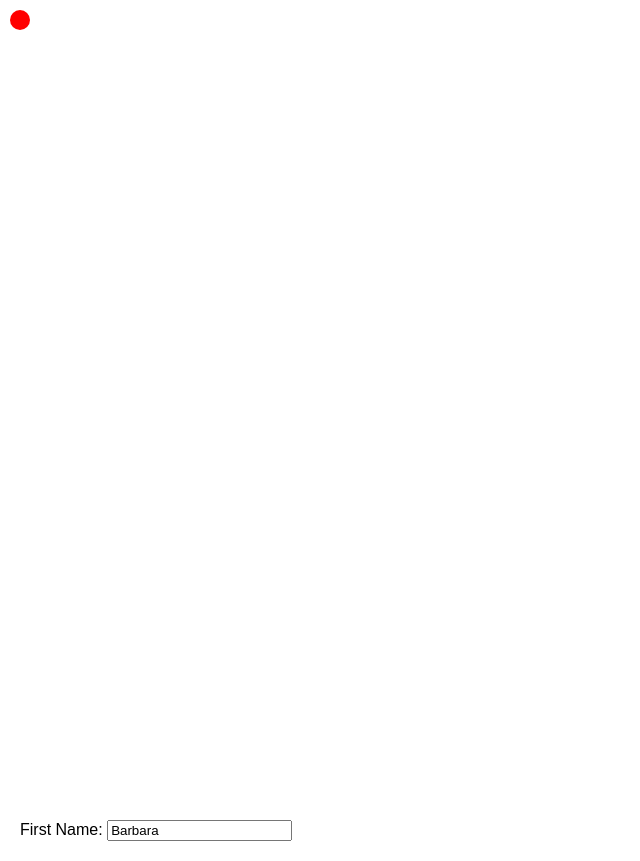
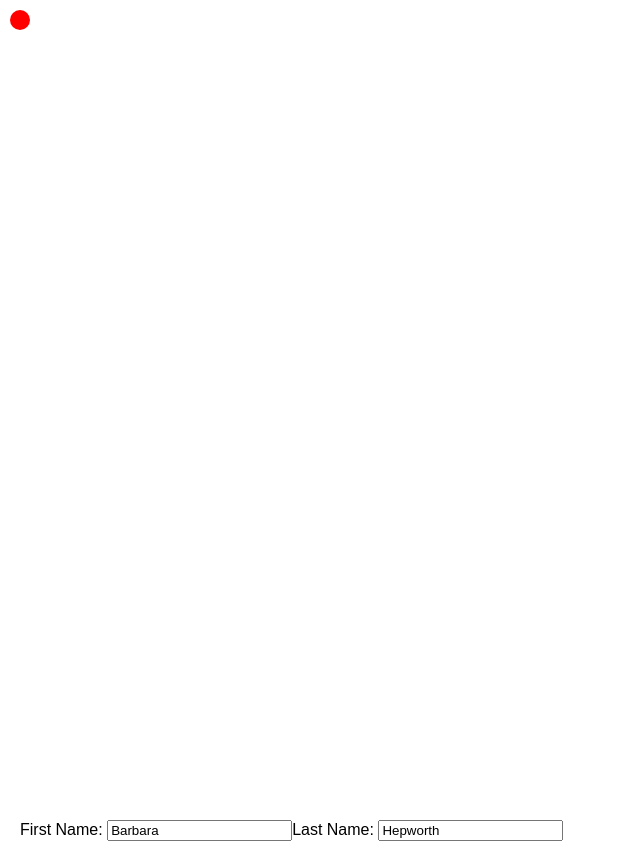
Before and after one commit to zelitosaide/react-js-course, a React (Create React App) app: page / in a window 1280 px wide. Shown: the whole page, without its empty margins (0-640 px from the left). Built offline with nearby package versions, Linux system fonts and the light colour scheme.

Commit message:
Updating objects in state

```diff
--- a/src/learn/learn-react/adding-interactivity/updating-objects-in-state/index.js
+++ b/src/learn/learn-react/adding-interactivity/updating-objects-in-state/index.js
@@ -18,6 +18,8 @@ function Form() {
 
   function handleFirstNameChange(e) {}
 
+  function handleLastNameChange(e) {}
+
   return (
     <>
       <label>
@@ -25,6 +27,13 @@ function Form() {
         <input
           value={person.firstName}
           onChange={handleFirstNameChange}
+        />
+      </label>
+      <label>
+        Last Name:{" "}
+        <input
+          value={person.lastName}
+          onChange={handleLastNameChange}
         />
       </label>
     </>
```
